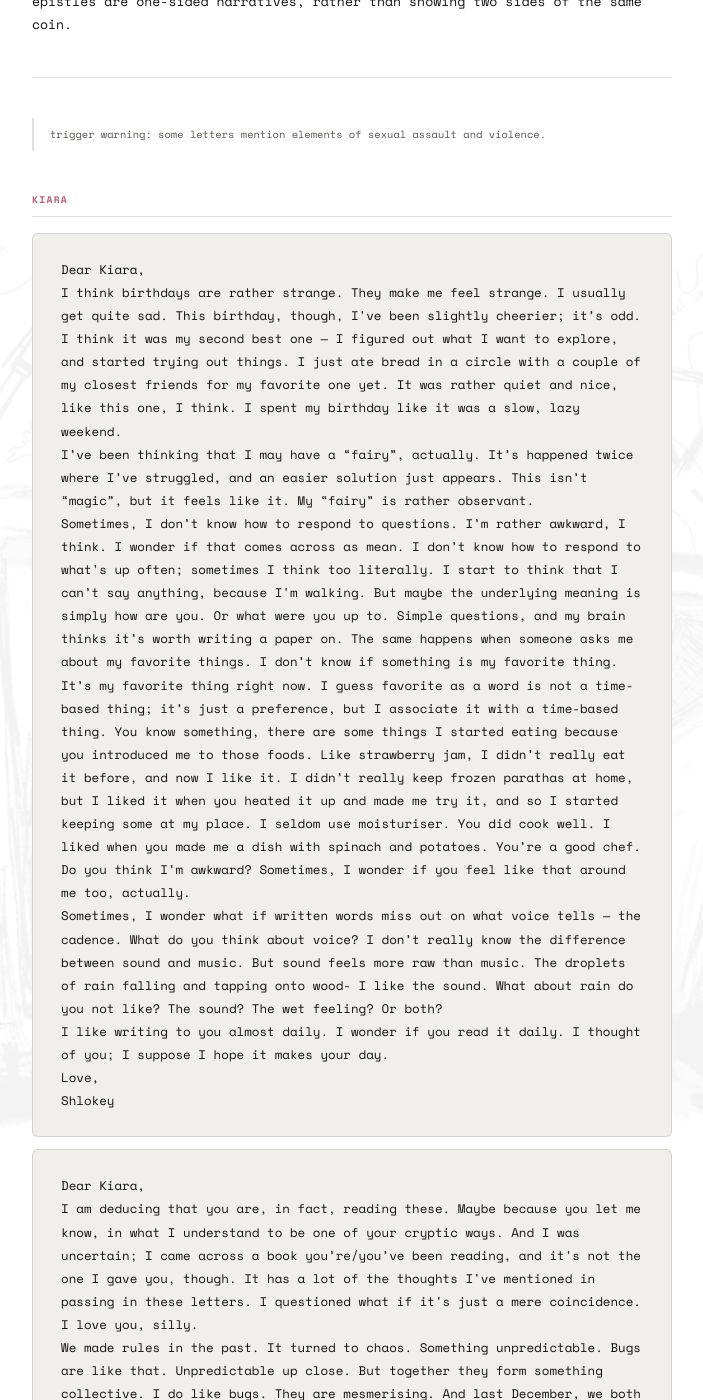
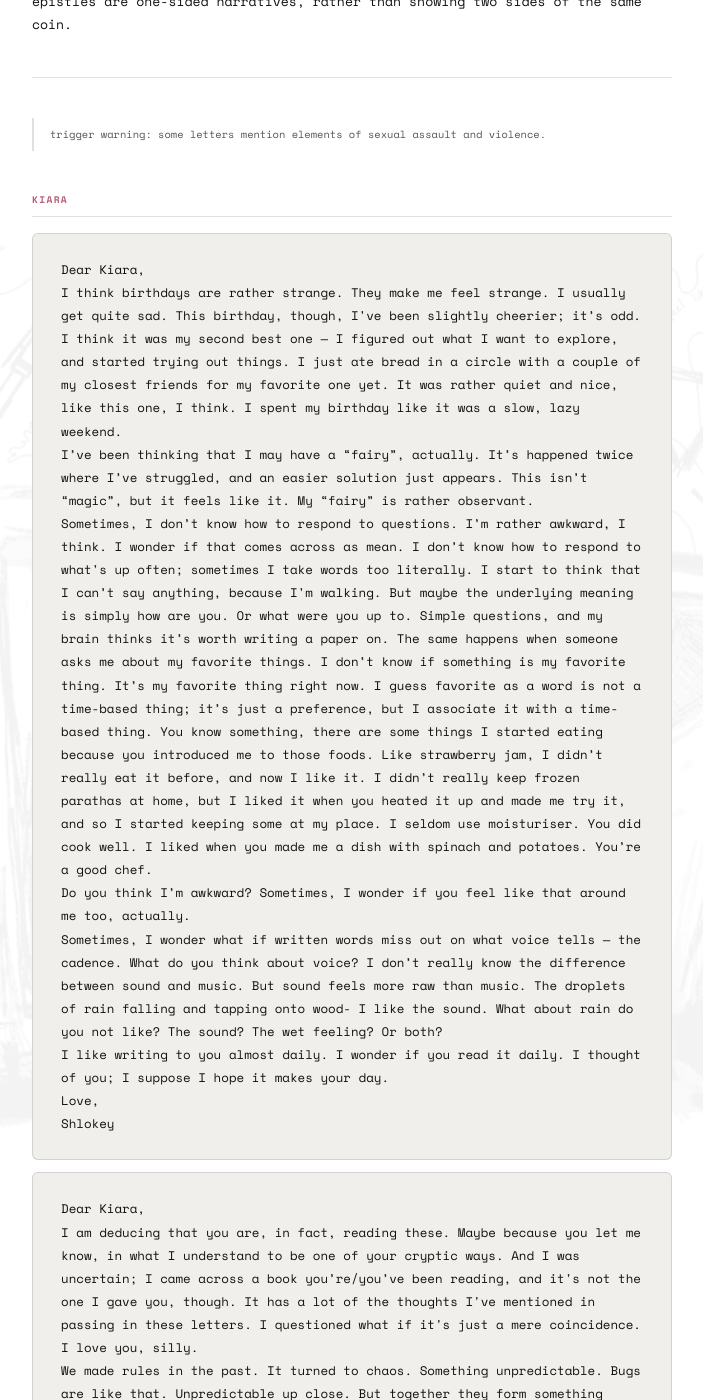
Before and after one commit to shlokamohanty/i-write-sometimes, a Jekyll site: the page built from _posts/2026-03-20-letter.md, in a window 1280 px wide and 1400 px high, scrolled down 674 px. Shown: the whole window, without its empty margins (288-991 px from the left). Built offline with Jekyll 4.4.1, drawn with Linux system fonts in a browser that asks for light colours; some web fonts are replaced.

Commit message:
Update 2026-03-20-letter.md

```diff
--- a/_posts/2026-03-20-letter.md
+++ b/_posts/2026-03-20-letter.md
@@ -32,7 +32,7 @@ Keep in mind, while reading these, that the letters show my perspective of my fe
 <div class="letter-block">Dear Kiara,
 I think birthdays are rather strange. They make me feel strange. I usually get quite sad. This birthday, though, I've been slightly cheerier; it’s odd. I think it was my second best one — I figured out what I want to explore, and started trying out things. I just ate bread in a circle with a couple of my closest friends for my favorite one yet. It was rather quiet and nice, like this one, I think. I spent my birthday like it was a slow, lazy weekend.
 I’ve been thinking that I may have a “fairy”, actually. It’s happened twice where I’ve struggled, and an easier solution just appears. This isn’t “magic”, but it feels like it. My “fairy” is rather observant.
-Sometimes, I don’t know how to respond to questions. I’m rather awkward, I think. I wonder if that comes across as mean. I don’t know how to respond to what's up often; sometimes I think too literally. I start to think that I can’t say anything, because I'm walking. But maybe the underlying meaning is simply how are you. Or what were you up to. Simple questions, and my brain thinks it’s worth writing a paper on. The same happens when someone asks me about my favorite things. I don’t know if something is my favorite thing. It’s my favorite thing right now. I guess favorite as a word is not a time-based thing; it’s just a preference, but I associate it with a time-based thing. You know something, there are some things I started eating because you introduced me to those foods. Like strawberry jam, I didn’t really eat it before, and now I like it. I didn’t really keep frozen parathas at home, but I liked it when you heated it up and made me try it, and so I started keeping some at my place. I seldom use moisturiser. You did cook well. I liked when you made me a dish with spinach and potatoes. You’re a good chef.
+Sometimes, I don’t know how to respond to questions. I’m rather awkward, I think. I wonder if that comes across as mean. I don’t know how to respond to what's up often; sometimes I take words too literally. I start to think that I can’t say anything, because I'm walking. But maybe the underlying meaning is simply how are you. Or what were you up to. Simple questions, and my brain thinks it’s worth writing a paper on. The same happens when someone asks me about my favorite things. I don’t know if something is my favorite thing. It’s my favorite thing right now. I guess favorite as a word is not a time-based thing; it’s just a preference, but I associate it with a time-based thing. You know something, there are some things I started eating because you introduced me to those foods. Like strawberry jam, I didn’t really eat it before, and now I like it. I didn’t really keep frozen parathas at home, but I liked it when you heated it up and made me try it, and so I started keeping some at my place. I seldom use moisturiser. You did cook well. I liked when you made me a dish with spinach and potatoes. You’re a good chef.
 Do you think I’m awkward? Sometimes, I wonder if you feel like that around me too, actually.
 Sometimes, I wonder what if written words miss out on what voice tells — the cadence. What do you think about voice? I don’t really know the difference between sound and music. But sound feels more raw than music. The droplets of rain falling and tapping onto wood- I like the sound. What about rain do you not like? The sound? The wet feeling? Or both?
 I like writing to you almost daily. I wonder if you read it daily. I thought of you; I suppose I hope it makes your day.
```
